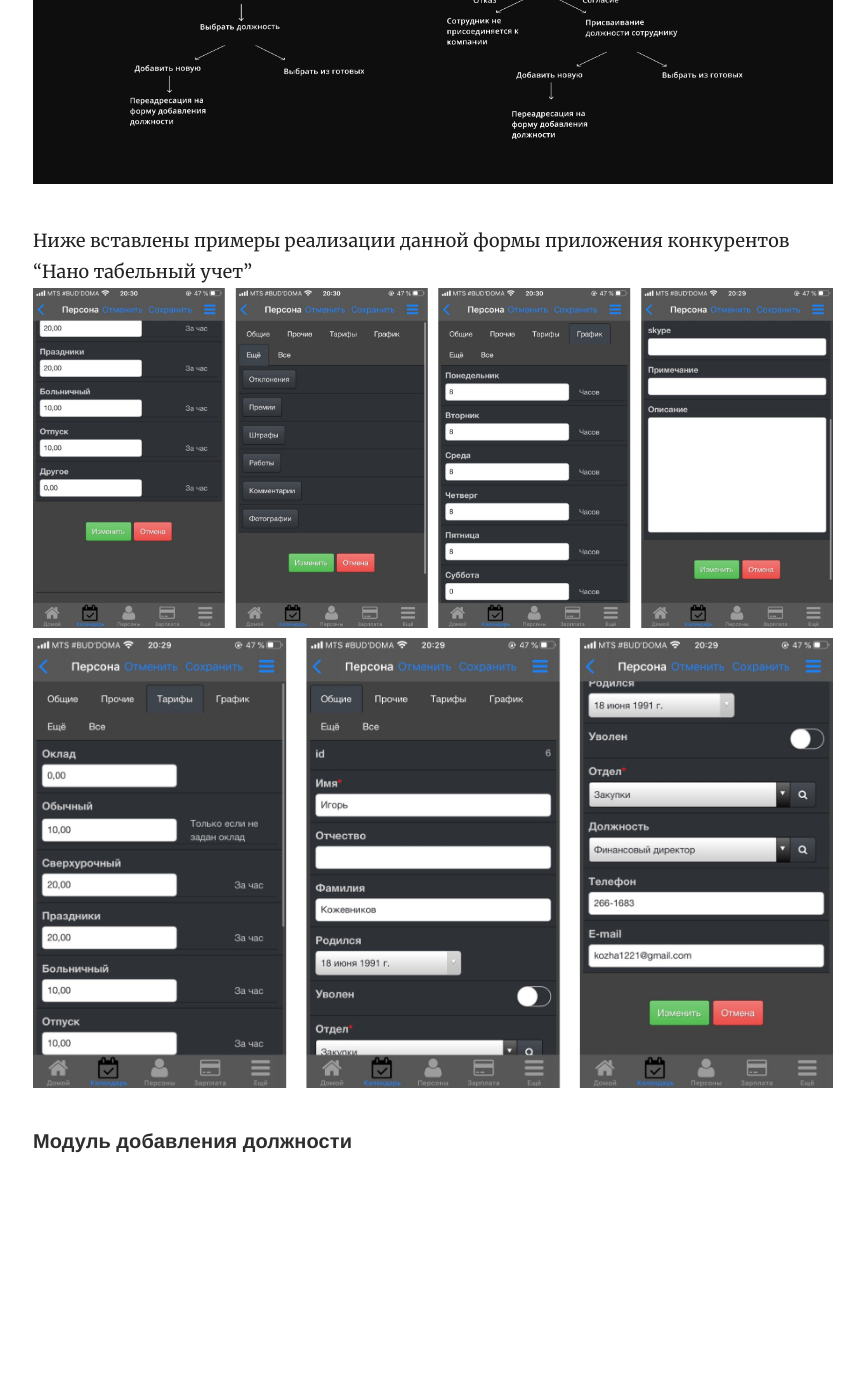
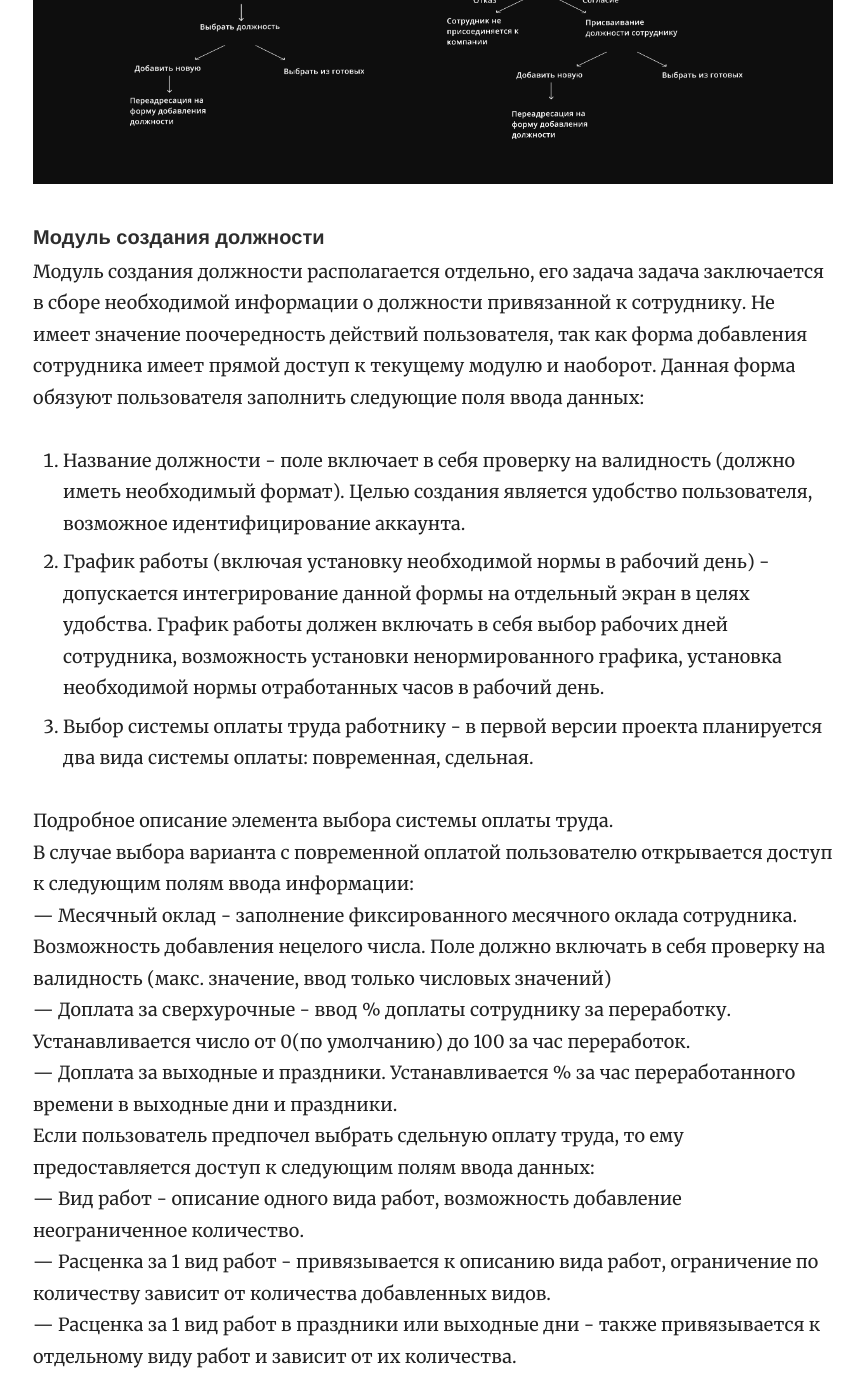
Before and after one commit to StaffMonitoring/StaffMonitoring.github.io, a Jekyll site: the page built from _docs/Scenario/addEmployee.md, in a window 1280 px wide and 1400 px high, scrolled down 1560 px. Shown: the whole window, without its empty margins (357-1221 px from the left). Built offline with Jekyll 4.4.1, drawn with Linux system fonts in a browser that asks for light colours; before the commit the page ends 2740 px from its top, so only the background shows below that; some of the changed text lies outside the part shown.

Commit message:
add text

```diff
--- a/_docs/Scenario/addEmployee.md
+++ b/_docs/Scenario/addEmployee.md
@@ -1,25 +1,62 @@
 ---
-title: Модуль добавления сотрудника и должности
+title: Модуль 3. добавления сотрудника и должности
 category: Пользовательские сценарии
 order: 1
 published: true
 ---
+
 <h5>Модуль добавления сотрудника</h5>
-После заполнения информации о компании, пользователю предлагается добавить сотрудника для контроля учета его рабочего времени. У пользователя есть выбор:<br>
+После заполнения информации о компании, пользователю предлагается добавить сотрудника для контроля учета его рабочего времени. У пользователя есть выбор:
 1. Создать сотрудника;<br>
 2. Пригласить сотрудника;<br>
 В случае выбора первого варианта необходимо заполнить следующие поля:<br>
 --- ФИО - заполняется Фамилия Имя и Отчество сотрудника, данное поле включат проверку на максимальное значение и формат символов (поле является обязательным для заполнения).<br>
 --- Дата Рождения - день, месяц, год. Поле является необязательным, его цель заключается в дальнейшем уведомлении пользователя о днях рождениях своих сотрудников.<br>
 --- Рабочий номер - данное поле также является необязательным, существует в целях удобства взаимодействия сотрудника с руководством.<br>
---- Выбор должности - данное поле является обязательным для заполнения, предлагает юзеру присвоить должность своему сотруднику если она уже существует, если нет, то предлагает перейти на форму добавления должности сотруднику. В случае выбора второго варианта, юзера уведомляеют о сохранения текущих данных созданного сотрудника и переадресовывают систему создания должности.<br>
+--- Выбор должности - данное поле является обязательным для заполнения, предлагает юзеру присвоить должность своему сотруднику если она уже существует, если нет, то предлагает перейти на форму добавления должности сотруднику. В случае выбора второго варианта, юзера уведомляют о сохранения текущих данных созданного сотрудника и переадресовывают систему создания должности.<br>
 Если пользователь предпочел второй вариант (пригласить сотрудника), то ему генерируется специальный ключ перейдя по которому появляется возможность идентифицировать пользователя, форма потребует заполнения персональных данных. После проделанной процедуры у сотрудника появляется профиль и руководителю отправляется сообщения о принятии сотрудника, затем появиться возможность присвоить любую должность. Добавление должности происходит по тому же принципу - переадресация на форму создания должности или  простой выбор если она уже существует.<br>
 
 Подробную схему можно рассмотреть на рисунке ниже:<br>
 <img src="/images/addEmployee/form_addEmployee.jpg" width="100%" height="auto"><br>
 
+<h5>Модуль создания должности</h5>
+ Модуль создания должности располагается отдельно, его задача задача заключается в сборе необходимой информации о должности привязанной к сотруднику. Не имеет значение поочередность действий пользователя, так как форма добавления сотрудника имеет прямой доступ к текущему модулю и наоборот. Данная форма обязуют пользователя заполнить следующие поля ввода данных:
+ 1. Название должности - поле включает в себя проверку на валидность (должно иметь необходимый формат). Целью создания является удобство пользователя, возможное идентифицирование аккаунта.<br>
+ 2. График работы (включая установку необходимой нормы в рабочий день) - допускается интегрирование данной формы на отдельный экран в целях удобства. График работы должен включать в себя выбор рабочих дней сотрудника, возможность установки ненормированного графика, установка необходимой нормы отработанных часов в рабочий день.<br>
+ 3. Выбор системы оплаты труда работнику - в первой версии проекта планируется два вида системы оплаты: повременная, сдельная. <br>
+
+Подробное описание элемента выбора системы оплаты труда.<br>
+В случае выбора варианта с повременной оплатой пользователю открывается доступ к следующим полям ввода информации:<br>
+--- Месячный оклад - заполнение фиксированного месячного оклада сотрудника. Возможность добавления нецелого числа. Поле должно включать в себя проверку на валидность (макс. значение, ввод только числовых значений)<br>
+--- Доплата за сверхурочные - ввод % доплаты сотруднику за переработку. Устанавливается число от 0(по умолчанию) до 100 за час переработок.<br>
+--- Доплата за выходные и праздники. Устанавливается % за час переработанного времени в выходные дни и праздники.<br>
+Если пользователь предпочел выбрать сдельную оплату труда, то ему предоставляется доступ к следующим полям ввода данных:<br>
+--- Вид работ - описание одного вида работ, возможность добавление неограниченное количество.<br>
+--- Расценка за 1 вид работ - привязывается к описанию вида работ, ограничение по количеству зависит от количества добавленных видов.<br>
+--- Расценка за 1 вид работ в праздники или выходные дни - также привязывается к отдельному виду работ и зависит от их количества.<br>
+
+Независимо от выбора системы оплаты труда, пользователю необходимо будет заполнить еще одно поле :<br>
+4. Период расчета - в какие дни будет производиться оплата сотруднику(каждое <b>n</b> число текущего месяца). Возможность добавления нескольких пунктов.<br>
+После добавления всех вышеперечисленных пунктов все данные сохраняются в БД для дальнейшего использования в табеле учета рабочего времени и расчете заработной платы.<br>
+
+Ниже приведена схема создания должности.<br>
+
+<img src="/images/addEmployee/addPosition.jpg" width="100%" height="auto"><br>
+
+Общая схема добавления сотрудника и должности представлена ниже<br>
+
+<img src="/images/addEmployee/main.jpg" width="100%" height="auto"><br>
+
 Ниже вставлены примеры реализации данной формы приложения конкурентов "Нано табельный учет"<br>
 <img src="/images/addEmployee/1.jpg" width="100%" height="auto"><br>
 <img src="/images/addEmployee/2.jpg" width="100%" height="auto"><br>
 
-<h5>Модуль добавления должности</h5>
+<br>
+<h5>Материалы для скачивания</h5>
+
+<br>
+<a href="/images/addEmployee/form_addEmployee.jpg" download>Схема 1. Добавление сотрудника</a>
+<a href="/images/addEmployee/addPosition.jpg" download>Схема 2. Добавление должности</a>
+<a href="/images/addEmployee/main.jpg" download>Схема 3. Общая схема</a>
+<a href="/images/addEmployee/1.jpg" download>Схема 2. Реализация процесса добавления сотрудника у конкурентов</a>
+<a href="/images/addEmployee/2.jpg" download>Схема 3. Реализация процесса добавления должности у конкурентов</a>
```
Also changed, not shown: _docs/Scenario/company.md (+1 -1 lines), _docs/Scenario/registration.md (+1 -1 lines), images/addEmployee/addPosition.jpg (added), images/addEmployee/main.jpg (added).
